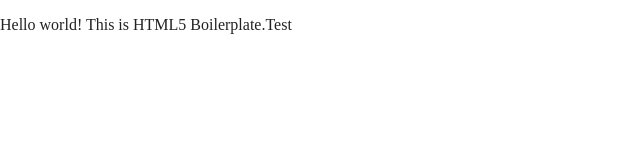
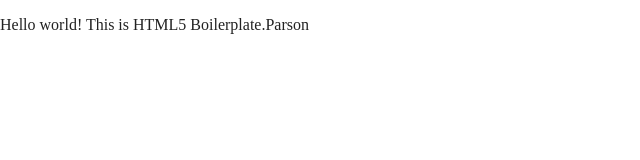
Before and after one commit to AAParsons/PCDD-0315-SP21, a website built with Parcel: page index.html in a window 1280 px wide. Shown: the full height of the page, 0-640 px from the left. Built offline with nearby package versions, Linux system fonts and the light colour scheme.

Commit message:
first commit

```diff
--- a/index.html
+++ b/index.html
@@ -25,7 +25,7 @@
 <body>
 
   <!-- Add your site or application content here -->
-  <p>Hello world! This is HTML5 Boilerplate.Test</p>
+  <p>Hello world! This is HTML5 Boilerplate.Parson</p>
   <script src="js/vendor/modernizr-3.11.2.min.js"></script>
   <script src="js/plugins.js"></script>
   <script src="js/main.js"></script>
```
